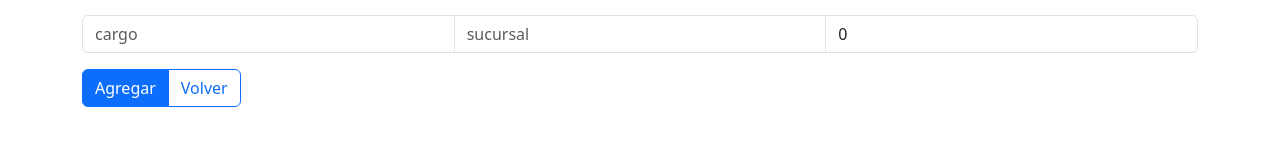
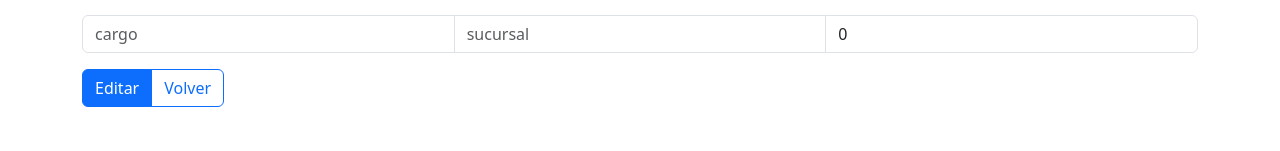
Before and after one commit to Jota98daut/ayiacademy-tp2, a React (Create React App) app in the folder ejercicio1/client/: page /empleados/editar/1 in a window 1280 px wide. Shown: the part 149-300 px from the top of the page. Built offline with nearby package versions, Linux system fonts and the light colour scheme; no server answers.

Commit message:
tp1: texto boton editar

```diff
--- a/ejercicio1/client/src/pages/empleados/Editar.js
+++ b/ejercicio1/client/src/pages/empleados/Editar.js
@@ -94,7 +94,7 @@
           />
         </InputGroup>
         <InputGroup>
-          <Button type="submit">Agregar</Button>
+          <Button type="submit">Editar</Button>
           <Button
             variant="outline-primary"
             onClick={() => {
```
